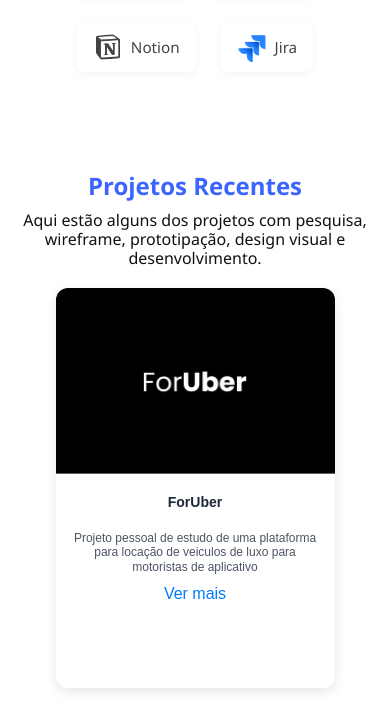
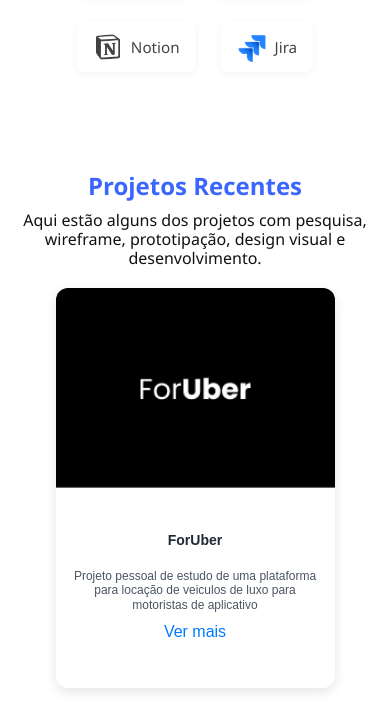
Before and after one commit to alanteixeira87/Portfolio, a plain HTML site: page index.html in a window 390 px wide. Shown: the part 1477-2199 px from the top of the page. Drawn offline with Linux system fonts and the light colour scheme.

Commit message:
primeirocommit

```diff
--- a/Css/Style.css
+++ b/Css/Style.css
@@ -302,7 +302,7 @@ footer {
   display: flex;
   flex-wrap: wrap;
   position: relative;
-  height: 400px;
+  height: 350px;
   border-radius: 12px;
   overflow: hidden;
   box-shadow: 0 4px 12px rgba(0, 0, 0, 0.1);
@@ -314,7 +314,7 @@ footer {
 
 .project-card img {
   width: 100%;
-  height: auto;
+  height: 200px;
   object-fit: cover;
   display: block;
   text-align: center;
@@ -371,7 +371,7 @@ footer {
 
 .project-card img {
   width: 100%;
-  height: auto;
+  height: 200px;
   object-fit: cover;
   display: block;
   text-align: center;
```
